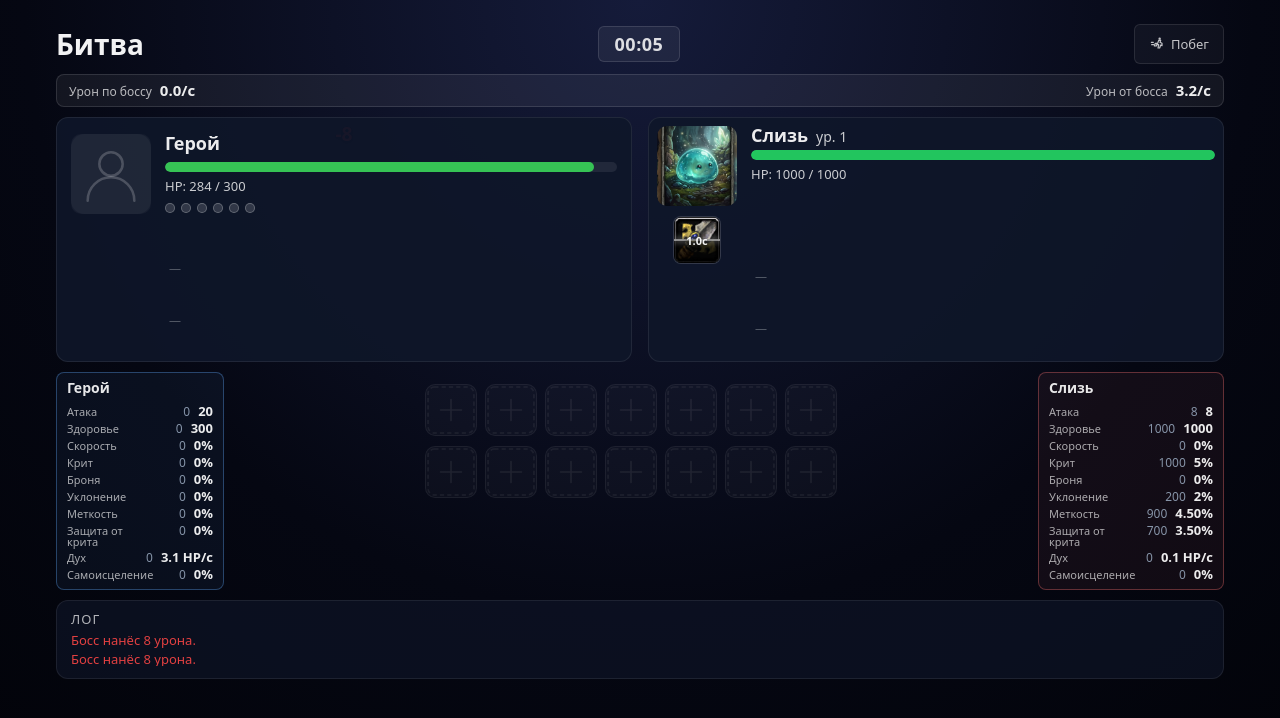
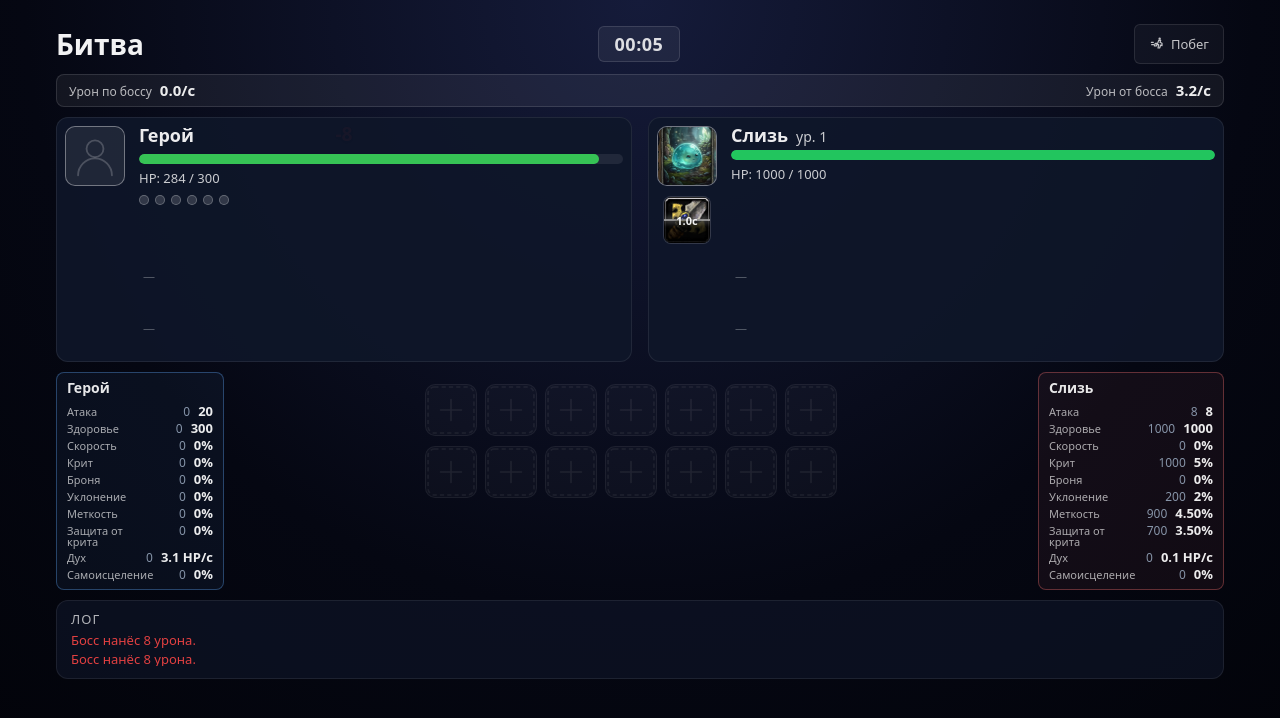
Before and after one commit to Ncomest/pve, a Vue app: page /battle/1 in a window 1280 px wide. Shown: the top 718 px of the page. Built offline with nearby package versions, Linux system fonts and the light colour scheme.

Commit message:
Исправил: выбранная вещь у торговца на всю длинну на моб устройстве. Аватары во время боя одинакого размера. Увеличил опыт за победу

```diff
--- a/src/app/AppShell.scss
+++ b/src/app/AppShell.scss
@@ -495,7 +495,7 @@
   }
 }
 
-@media (max-width: 420px) {
+@media (max-width: 425px) {
   .char-status__level {
     width: 34px;
     height: 34px;
--- a/src/entities/boss/ui/BossCard.scss
+++ b/src/entities/boss/ui/BossCard.scss
@@ -20,11 +20,12 @@
 
   &__avatar {
     flex-shrink: 0;
-    width: 80px;
+    height: 60px;
     aspect-ratio: 1;
     border-radius: 10px;
     overflow: hidden;
     background: rgba(255, 255, 255, 0.04);
+    border: 1px solid rgba(255, 255, 255, 0.4);
   }
 
   &__avatar-img,
@@ -293,6 +294,5 @@
   @media (max-width: 426px) {
     padding: 4px;
     gap: 3px;
-
   }
 }
--- a/src/entities/character/lib/playerStatAggregation.ts
+++ b/src/entities/character/lib/playerStatAggregation.ts
@@ -204,7 +204,7 @@ export function applyElixirArmorPercentToArmorPoints(
   armorPercentBonus: number,
 ): number {
   const beforeReduction = armorPointsToFraction(armorPoints);
-  const afterReduction = Math.min(0.9, beforeReduction + armorPercentBonus);
+  const afterReduction = Math.min(0.5, beforeReduction + armorPercentBonus);
   return Math.round(afterReduction / ARMOR_POINTS_TO_FRACTION);
 }
 
--- a/src/entities/character/ui/CharacterCard.scss
+++ b/src/entities/character/ui/CharacterCard.scss
@@ -4,7 +4,7 @@
   background: rgba(15, 23, 42, 0.9);
   border: 1px solid rgba(255, 255, 255, 0.08);
   border-radius: 12px;
-  padding: 16px 14px;
+  padding: 8px;
   display: flex;
   flex-direction: row;
   align-items: flex-start;
@@ -12,11 +12,12 @@
 
   &__avatar {
     flex-shrink: 0;
-    width: 80px;
+    height: 60px;
     aspect-ratio: 1;
     border-radius: 10px;
     overflow: hidden;
     background: rgba(255, 255, 255, 0.04);
+    border: 1px solid rgba(255, 255, 255, 0.4);
   }
 
   &__avatar-img,
@@ -63,7 +64,9 @@
     border-radius: 50%;
     background: rgba(255, 255, 255, 0.15);
     border: 1px solid rgba(255, 255, 255, 0.25);
-    transition: background 0.15s, border-color 0.15s;
+    transition:
+      background 0.15s,
+      border-color 0.15s;
 
     &--filled {
       background: rgba(250, 204, 21, 0.9);
@@ -119,7 +122,7 @@
     }
   }
 
-  @media (max-width: 426px){
+  @media (max-width: 425px) {
     padding: 8px;
     gap: 8px;
     align-items: stretch;
@@ -152,5 +155,4 @@
       min-height: 40px;
     }
   }
-
 }
--- a/src/pages/Merchant/MerchantPage.scss
+++ b/src/pages/Merchant/MerchantPage.scss
@@ -166,6 +166,7 @@
   &__inventory-panel--sell-equipment {
     @media (max-width: 600px) {
       order: 1;
+      width: 100%;
     }
   }
 
```
Also changed, not shown: src/entities/boss/bosses.json.
